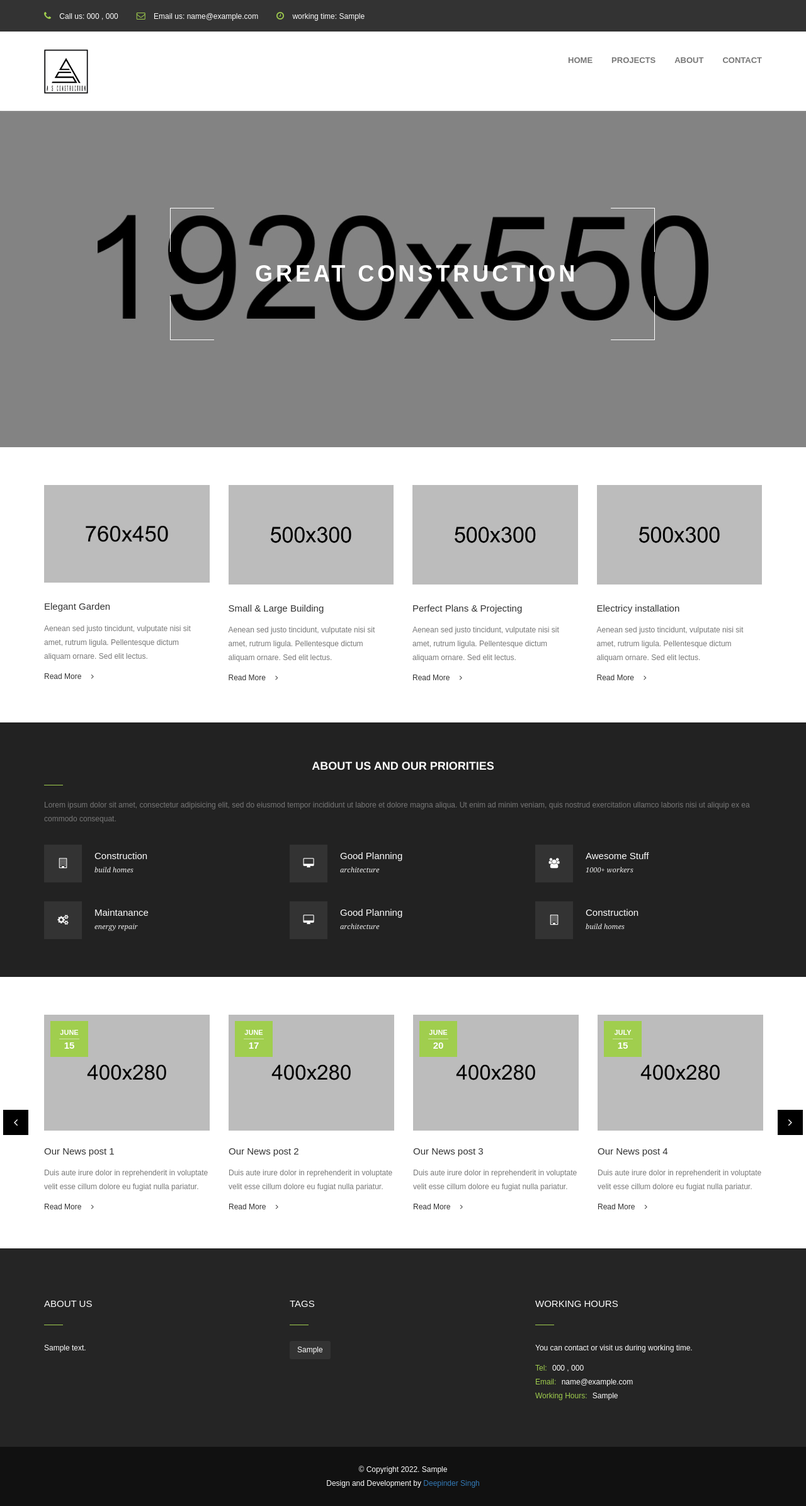
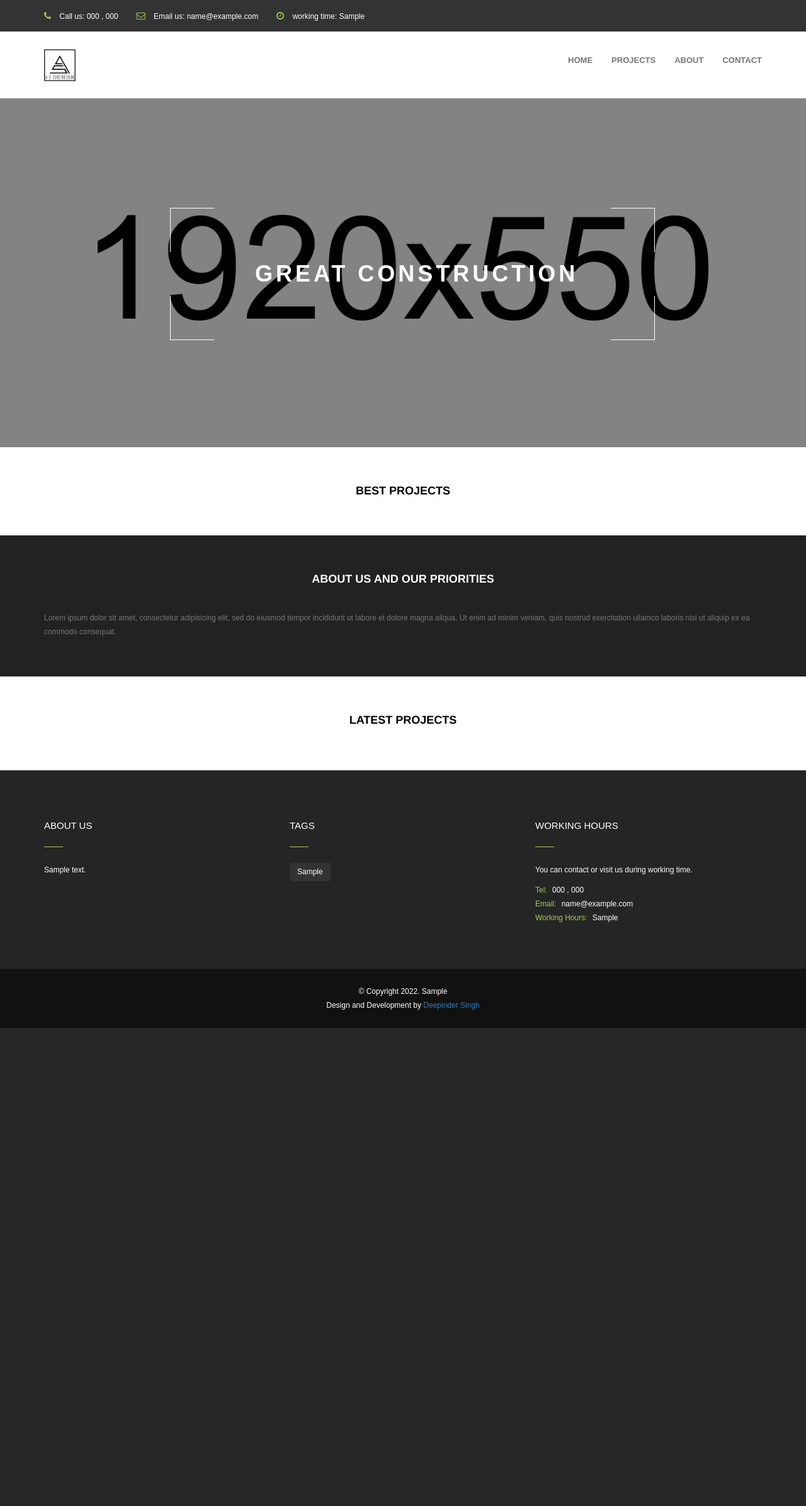
Before and after one commit to DeepuBhasin/azad_project, a CodeIgniter app: page /Azad/ in a window 1280 px wide. Shown: the whole page at 63% size. After the commit the page ends 1632 px from the top, so only its background shows below. Run offline with CodeIgniter, Linux system fonts and the light colour scheme; tables that the repository leaves empty or names only in its code hold one stand-in row (values such as "Sample post"); some libraries are stand-ins or nearby versions.

Commit message:
completed index page with best and latest one module

```diff
--- a/application/controllers/Backend_controller.php
+++ b/application/controllers/Backend_controller.php
@@ -260,7 +260,7 @@ class Backend_controller extends MY_Controller
 			'title' => $pageName . $this->appendTitle,
 			'breadcrumbs' => $pageName,
 			'admin_name' => $this->userData(),
-			'pageData' => $this->Backend_model->rowDataWithSingleInnerJoin('pt.id,pt.title,pc.name,pt.main_image_1,pt.dashboard_status,pt.visibile_status,pt.created_at', 'project_table as pt', 'project_category as pc', 'pc.id=pt.category',  [], 'pt.created_at', 'DESC', false)
+			'pageData' => $this->Backend_model->rowDataWithSingleInnerJoin('pt.id,pt.title,pc.name,pt.main_image_1,pt.dashboard_status,pt.visibile_status,pt.created_at', 'project_table as pt', 'project_category as pc', 'pc.id=pt.category',  [], 'pt.created_at', 'DESC', false,['limitStatus'=>true,'limit'=>'ALL','offset'=>''])
 		];
 
 
--- a/application/controllers/Frontend_controller.php
+++ b/application/controllers/Frontend_controller.php
@@ -19,8 +19,11 @@ class Frontend_controller extends MY_Controller
 			'title' => $pageName . $this->appendTitle,
 			'breadcrumbs' => $pageName,
 			'pageData' => $this->Backend_model->rowDataWithWhere('footerdiv', '*', ['id' => self::DATABASE_ID]),
-			'contactPageData' => $this->Backend_model->rowDataWithWhere('contact_table', '*', ['id' => self::DATABASE_ID])
+			'contactPageData' => $this->Backend_model->rowDataWithWhere('contact_table', '*', ['id' => self::DATABASE_ID]),
+			'projectPageDataBestOne' => $this->Backend_model->rowDataWithSingleInnerJoin('pt.id,pt.title,pc.name,pt.main_image_1,pt.dashboard_status,pt.visibile_status,pt.project_date,pt.created_at,pt.description', 'project_table as pt', 'project_category as pc', 'pc.id=pt.category', ['pt.dashboard_status'=>1], 'pt.created_at', 'DESC',false,['limitStatus'=>true,'limit'=>5,'offset'=>0]),
+			'projectPageDataLastestOne' => $this->Backend_model->rowDataWithSingleInnerJoin('pt.id,pt.title,pc.name,pt.main_image_1,pt.dashboard_status,pt.visibile_status,pt.project_date,pt.created_at,pt.description', 'project_table as pt', 'project_category as pc', 'pc.id=pt.category', [], 'pt.created_at', 'DESC',false,['limitStatus'=>true,'limit'=>5,'offset'=>0])
 		];
+
 		$this->load->view(view_front_end_path('index'), $data);
 	}
 	public function contact()
@@ -67,7 +70,7 @@ class Frontend_controller extends MY_Controller
 			'title' => $pageName . $this->appendTitle,
 			'breadcrumbs' => $pageName,
 			'pageData' => $this->Backend_model->rowDataWithWhere('footerdiv', '*', ['id' => self::DATABASE_ID]),
-			'projectPageData' => $this->Backend_model->rowDataWithSingleInnerJoin('pt.id,pt.title,pc.name,pt.main_image_1,pt.dashboard_status,pt.visibile_status,pt.created_at', 'project_table as pt', 'project_category as pc', 'pc.id=pt.category',  [], 'pt.created_at', 'DESC', false)
+			'projectPageData' => $this->Backend_model->rowDataWithSingleInnerJoin('pt.id,pt.title,pc.name,pt.main_image_1,pt.dashboard_status,pt.visibile_status,pt.created_at', 'project_table as pt', 'project_category as pc', 'pc.id=pt.category',  [], 'pt.created_at', 'DESC', false,['limitStatus'=>false])
 
 		];
 		$this->load->view(view_front_end_path('project'), $data);
@@ -77,9 +80,9 @@ class Frontend_controller extends MY_Controller
 		$pageName = 'Project Detail';
 		$data = [
 			'title' => $pageName . $this->appendTitle,
-			'breadcrumbs' => $pageName,
+			'breadcrumbs' => ''.$pageName,
 			'pageData' => $this->Backend_model->rowDataWithWhere('footerdiv', '*', ['id' => self::DATABASE_ID]),
-			'projectPageData' => $this->Backend_model->rowDataWithSingleInnerJoin('pt.*,pc.*', 'project_table as pt', 'project_category as pc', 'pc.id=pt.category', ['pt.id' => $id], 'pt.created_at', 'DESC', true)
+			'projectPageData' => $this->Backend_model->rowDataWithSingleInnerJoin('pt.*,pc.*', 'project_table as pt', 'project_category as pc', 'pc.id=pt.category', ['pt.id' => $id], 'pt.created_at', 'DESC', true,['limitStatus'=>false])
 
 		];
 
--- a/application/models/Backend_model.php
+++ b/application/models/Backend_model.php
@@ -51,12 +51,26 @@ class Backend_model extends MY_MODEL
             return FALSE;
         }
     }
-    public function rowDataWithSingleInnerJoin(string $select = null, string $fromTable = null, string $joinTable = null, string $relationOn = null, array $where = [], string $orderby = null, $sortby = 'ASC', bool $rowStatus = false): array
+    public function rowDataWithSingleInnerJoin(string $select = null, string $fromTable = null, string $joinTable = null, string $relationOn = null, array $where = [], string $orderby = null, $sortby = 'ASC', bool $rowStatus = false,$limitData = []): array
     {
-        $query = $this->db->select($select)->from($fromTable)->join($joinTable, $relationOn)->where($where)->order_by($orderby, $sortby)->get();
+        $query = $this->db->select($select)->from($fromTable)->join($joinTable, $relationOn)->where($where)->order_by($orderby, $sortby);
+
+        if($limitData['limitStatus']==true){
+            if($limitData['limit']==='ALL'){
+                $query = $query->get();
+            }else {
+                $query = $query->limit($limitData['limit'],$limitData['offset'])->get();
+            }
+        }else if($limitData['limitStatus']==false){
+            $query = $query->get();
+        }
+
+        // echo $this->db->last_query();
+        // exit;
+
 
         if ($rowStatus == true) {
-            return $query->row_array();
+            return !empty($query->row_array()) ? $query->row_array() : [];
         } else if ($query->num_rows() > 0) {
             return $query->result_array();
         } else {
--- a/application/views/html/front_end_view/header.php
+++ b/application/views/html/front_end_view/header.php
@@ -60,7 +60,7 @@
                             <span class="icon-bar"></span>
                             <span class="icon-bar"></span>
                         </button>
-                        <a class="navbar-brand" href="<?= base_url('home') ?>"><img src="<?= public_front_end_path('images/logo.png'); ?>" alt="" width="70"></a>
+                        <a class="navbar-brand" href="<?= base_url('home') ?>"><img src="<?= public_front_end_path('images/logo.png'); ?>" alt="" width="50"></a>
                     </div>
 
                     <!-- Collect the nav links, forms, and other content for toggling -->
--- a/application/views/html/front_end_view/index.php
+++ b/application/views/html/front_end_view/index.php
@@ -65,7 +65,7 @@
                             <span class="icon-bar"></span>
                             <span class="icon-bar"></span>
                         </button>
-                        <a class="navbar-brand" href="<?= base_url('home') ?>"><img src="<?= public_front_end_path('images/logo.png'); ?>" alt="" width="70"></a>
+                        <a class="navbar-brand" href="<?= base_url('home') ?>"><img src="<?= public_front_end_path('images/logo.png'); ?>" alt="" width="50"></a>
                     </div>
 
                     <!-- Collect the nav links, forms, and other content for toggling -->
@@ -186,59 +186,34 @@
 
 		<!-- services-section
 			================================================== -->
+			<style>
+				.edit-h1{
+					font-size: 18px;
+					font-weight: 700;
+					text-transform: uppercase;
+					color: #000;
+					margin: 0 0 20px;
+					padding-bottom: 20px;
+					position: relative;
+				}
+			</style>
 		<section class="services-section">
 			<div class="container">
+			  <h2 class="text-center edit-h1">Best Projects</h2>
 				<div class="services-box">
 					<div class="row">
-
+					<?php foreach ($projectPageDataBestOne as $key => $value) : ?>
 						<div class="col-md-3">
 							<div class="services-post">
-								<img src="<?= public_front_end_path('upload/others/5.jpg'); ?>" alt="">
+							<img src="<?= public_front_end_path('upload/projects/' . $value['main_image_1']); ?>" alt="<?= $value['title'];?>">
 								<div class="services-content">
-									<h2>Elegant Garden</h2>
-									<p>Aenean sed justo tincidunt, vulputate nisi sit amet, rutrum ligula. Pellentesque
-										dictum aliquam ornare. Sed elit lectus.</p>
-									<a href="garden.html">Read More <i class="fa fa-angle-right"></i></a>
+									<h2><a href="<?= base_url('project/' . $value['id']); ?>" title="<?= $value['title'] ?>"><?= $value['title'] ?></a></h2>
+									<p><?= substr($value['description'],0,130)?> ...</p>
+									<a href="<?= base_url('project/' . $value['id']); ?>">Read More <i class="fa fa-angle-right"></i></a>
 								</div>
 							</div>
 						</div>
-
-						<div class="col-md-3">
-							<div class="services-post">
-								<img src="<?= public_front_end_path('upload/others/2.jpg'); ?>" alt="">
-								<div class="services-content">
-									<h2>Small &amp; Large Building</h2>
-									<p>Aenean sed justo tincidunt, vulputate nisi sit amet, rutrum ligula. Pellentesque
-										dictum aliquam ornare. Sed elit lectus.</p>
-									<a href="buildings.html">Read More <i class="fa fa-angle-right"></i></a>
-								</div>
-							</div>
-						</div>
-
-						<div class="col-md-3">
-							<div class="services-post">
-								<img src="<?= public_front_end_path('upload/others/3.jpg'); ?>" alt="">
-								<div class="services-content">
-									<h2>Perfect Plans &amp; Projecting</h2>
-									<p>Aenean sed justo tincidunt, vulputate nisi sit amet, rutrum ligula. Pellentesque
-										dictum aliquam ornare. Sed elit lectus.</p>
-									<a href="projecting.html">Read More <i class="fa fa-angle-right"></i></a>
-								</div>
-							</div>
-						</div>
-
-						<div class="col-md-3">
-							<div class="services-post">
-								<img src="<?= public_front_end_path('upload/others/4.jpg'); ?>" alt="">
-								<div class="services-content">
-									<h2>Electricy installation</h2>
-									<p>Aenean sed justo tincidunt, vulputate nisi sit amet, rutrum ligula. Pellentesque
-										dictum aliquam ornare. Sed elit lectus.</p>
-									<a href="projecting.html">Read More <i class="fa fa-angle-right"></i></a>
-								</div>
-							</div>
-						</div>
-
+					<?php endforeach;?>
 					</div>
 				</div>
 
@@ -256,50 +231,44 @@
 
 					<div class="col-md-12">
 						<div class="about-us-box">
-							<h1 class="text-center">about us and our priorities</h1>
+							<h1 class="text-center edit-h1">about us and our priorities</h1>
 							<p>Lorem ipsum dolor sit amet, consectetur adipisicing elit, sed do eiusmod
 								tempor incididunt ut labore et dolore magna aliqua. Ut enim ad minim veniam,
 								quis nostrud exercitation ullamco laboris nisi ut aliquip ex ea commodo
 								consequat.
 							</p>
-							<div class="row">
+							<!-- <div class="row">
 								<div class="col-md-4">
 									<div class="about-us-post">
 										<a href="#"><i class="fa fa-building-o"></i></a>
 										<h2>Construction</h2>
-										<span>build homes</span>
 									</div>
 									<div class="about-us-post">
 										<a href="#"><i class="fa fa-cogs"></i></a>
 										<h2>Maintanance</h2>
-										<span>energy repair</span>
 									</div>
 								</div>
 								<div class="col-md-4">
 								<div class="about-us-post">
 										<a href="#"><i class="fa fa-desktop"></i></a>
 										<h2>Good Planning</h2>
-										<span>architecture</span>
 									</div>
 									<div class="about-us-post">
 										<a href="#"><i class="fa fa-desktop"></i></a>
 										<h2>Good Planning</h2>
-										<span>architecture</span>
 									</div>
 								</div>
 								<div class="col-md-4">
 									<div class="about-us-post">
 										<a href="#"><i class="fa fa-users"></i></a>
 										<h2>Awesome Stuff</h2>
-										<span>1000+ workers</span>
 									</div>
 									<div class="about-us-post">
 										<a href="#"><i class="fa fa-building-o"></i></a>
 										<h2>Construction</h2>
-										<span>build homes</span>
 									</div>
 								</div>
-							</div>
+							</div> -->
 						</div>
 					</div>
 				</div>
@@ -311,85 +280,25 @@
 			================================================== -->
 		<section class="news-section">
 			<div class="container">
-
+			  <h1 class="text-center edit-h1">Latest Projects</h1>
 				<div class="news-box owl-wrapper">
 					<div class="owl-carousel" data-num="4">
 
+					<?php foreach ($projectPageDataLastestOne as $key => $value) : ?>
 						<div class="item news-post">
 							<div class="news-gallery">
-								<img src="<?= public_front_end_path('upload/blog/news1.jpg'); ?>" alt="">
+							<img src="<?= public_front_end_path('upload/projects/' . $value['main_image_1']); ?>" alt="<?= $value['title'];?>">
 								<div class="date-post">
-									<p>June <span>15</span></p>
+									<p><?= date('d M Y',strtotime($value['project_date']))?></p>
 								</div>
 							</div>
 							<div class="news-content">
-								<h2><a href="single-post.html">Our News post 1</a></h2>
-								<p>Duis aute irure dolor in reprehenderit in voluptate velit esse
-									cillum dolore eu fugiat nulla pariatur.</p>
-								<a href="single-post.html">Read More <i class="fa fa-angle-right"></i></a>
+								<h2><a href="<?= base_url('project/' . $value['id']); ?>" title="<?= $value['title'] ?>"><?= $value['title'] ?></a></h2>
+								<p><?= substr($value['description'],0,130)?> ...</p>
+								<a href="<?= base_url('project/' . $value['id']); ?>">Read More <i class="fa fa-angle-right"></i></a>
 							</div>
 						</div>
-
-						<div class="item news-post">
-							<div class="news-gallery">
-								<img src="<?= public_front_end_path('upload/blog/news2.jpg'); ?>" alt="">
-								<div class="date-post">
-									<p>June <span>17</span></p>
-								</div>
-							</div>
-							<div class="news-content">
-								<h2><a href="single-post.html">Our News post 2</a></h2>
-								<p>Duis aute irure dolor in reprehenderit in voluptate velit esse
-									cillum dolore eu fugiat nulla pariatur.</p>
-								<a href="single-post.html">Read More <i class="fa fa-angle-right"></i></a>
-							</div>
-						</div>
-
-						<div class="item news-post">
-							<div class="news-gallery">
-								<img src="<?= public_front_end_path('upload/blog/news3.jpg'); ?>" alt="">
-								<div class="date-post">
-									<p>June <span>20</span></p>
-								</div>
-							</div>
-							<div class="news-content">
-								<h2><a href="single-post.html">Our News post 3</a></h2>
-								<p>Duis aute irure dolor in reprehenderit in voluptate velit esse
-									cillum dolore eu fugiat nulla pariatur.</p>
-								<a href="single-post.html">Read More <i class="fa fa-angle-right"></i></a>
-							</div>
-						</div>
-
-						<div class="item news-post">
-							<div class="news-gallery">
-								<img src="<?= public_front_end_path('upload/blog/news1.jpg'); ?>" alt="">
-								<div class="date-post">
-									<p>July <span>15</span></p>
-								</div>
-							</div>
-							<div class="news-content">
-								<h2><a href="single-post.html">Our News post 4</a></h2>
-								<p>Duis aute irure dolor in reprehenderit in voluptate velit esse
-									cillum dolore eu fugiat nulla pariatur.</p>
-								<a href="single-post.html">Read More <i class="fa fa-angle-right"></i></a>
-							</div>
-						</div>
-
-						<div class="item news-post">
-							<div class="news-gallery">
-								<img src="<?= public_front_end_path('upload/blog/news2.jpg'); ?>" alt="">
-								<div class="date-post">
-									<p>July <span>15</span></p>
-								</div>
-							</div>
-							<div class="news-content">
-								<h2><a href="single-post.html">Our News post 5</a></h2>
-								<p>Duis aute irure dolor in reprehenderit in voluptate velit esse
-									cillum dolore eu fugiat nulla pariatur..</p>
-								<a href="single-post.html">Read More <i class="fa fa-angle-right"></i></a>
-							</div>
-						</div>
-
+						<?php endforeach; ?>
 					</div>
 				</div>
 
--- a/application/views/html/front_end_view/project.php
+++ b/application/views/html/front_end_view/project.php
@@ -9,7 +9,7 @@
 			<?php foreach ($projectPageData as $key => $value) : ?>
 				<div class="project-post interior">
 					<div class="project-gallery">
-						<img src="<?= public_front_end_path('upload/projects/' . $value['main_image_1']); ?>" alt="$value['title']">
+						<img src="<?= public_front_end_path('upload/projects/' . $value['main_image_1']); ?>" alt="<?= $value['title'];?>">
 						<div class="hover-box">
 							<div class="inner-hover">
 								<h2><a href="<?= base_url('project/' . $value['id']); ?>" title="<?= $value['title'] ?>"><?= $value['title'] ?></a></h2>
--- a/application/views/html/front_end_view/singleproject.php
+++ b/application/views/html/front_end_view/singleproject.php
@@ -62,7 +62,7 @@
 							<span class="icon-bar"></span>
 							<span class="icon-bar"></span>
 						</button>
-						<a class="navbar-brand" href="<?= base_url('home') ?>"><img src="<?= public_front_end_path('images/logo.png'); ?>" alt=""></a>
+						<a class="navbar-brand" href="<?= base_url('home') ?>"><img src="<?= public_front_end_path('images/logo.png'); ?>" alt="" width="50"></a>
 					</div>
 
 					<!-- Collect the nav links, forms, and other content for toggling -->
--- a/public_html/front_end/css/style.css
+++ b/public_html/front_end/css/style.css
@@ -722,7 +722,7 @@ section.services-section .services-box .services-post .services-content a:hover
   position: absolute;
   bottom: 0;
   left: 0;
-  width: 30px;
+  /* width: 30px; */
   background: #a0ce4e;
   height: 1px;
 }
```
